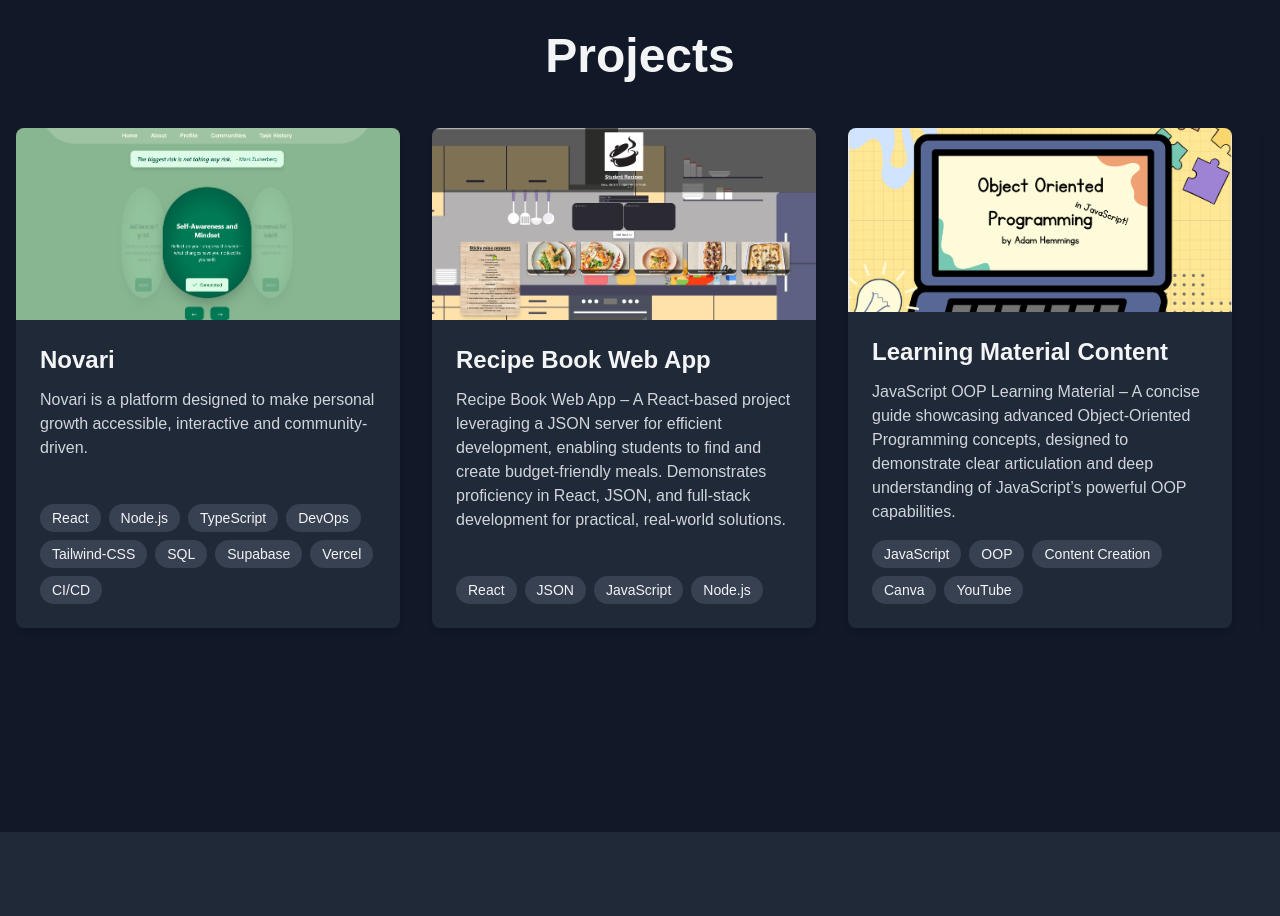
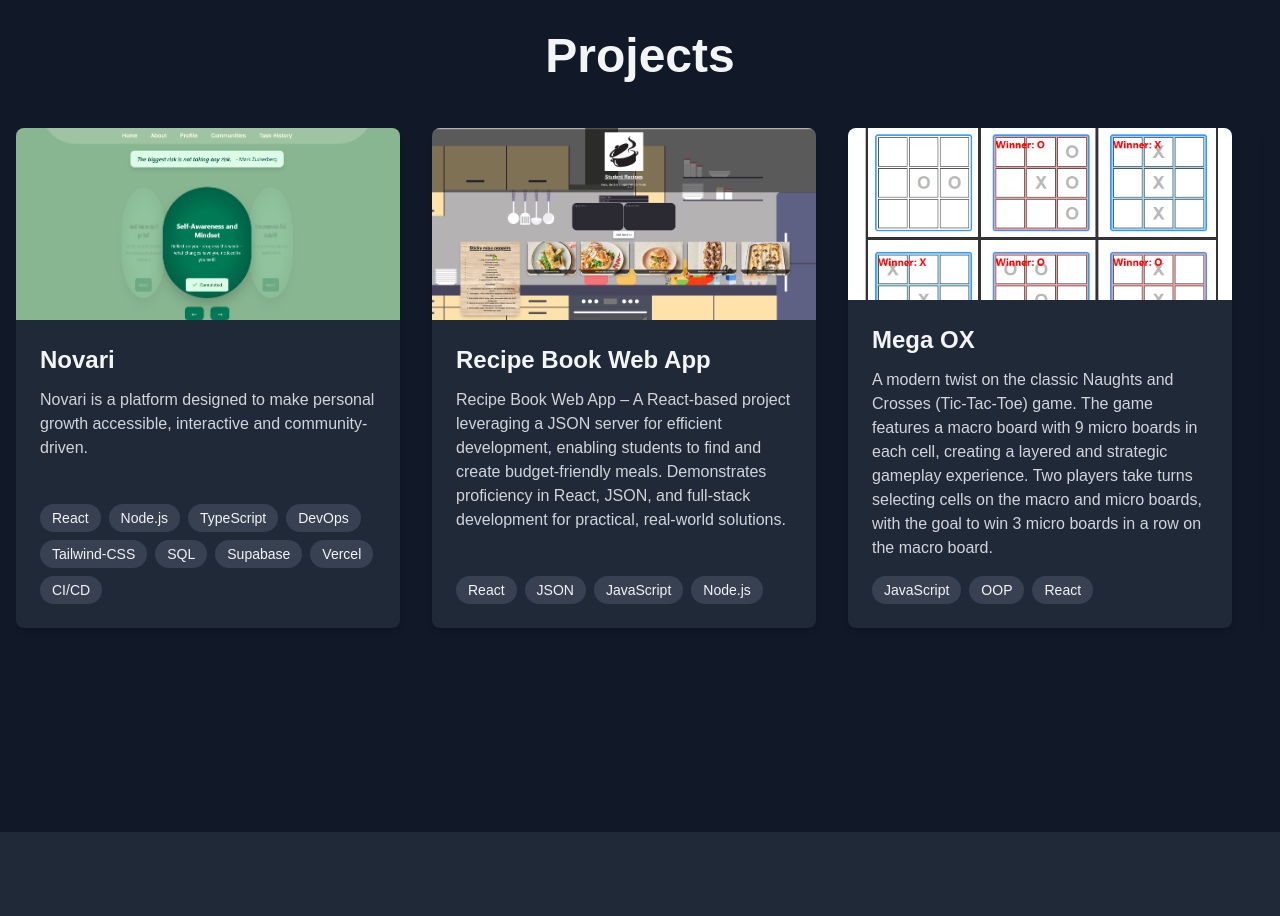
Before and after one commit to AJHemmings/portfolio, a Next.js app: page / in a window 1280 px wide. Shown: the part 2760-3676 px from the top of the page. Built offline with nearby package versions, Linux system fonts and the light colour scheme.

Commit message:
Added new project

```diff
--- a/src/components/Projects.tsx
+++ b/src/components/Projects.tsx
@@ -88,6 +88,28 @@ const projects: Project[] = [
   },
   {
     id: 4,
+    title: "Mega OX",
+    description:
+      "A modern twist on the classic Naughts and Crosses (Tic-Tac-Toe) game. The game features a macro board with 9 micro boards in each cell, creating a layered and strategic gameplay experience. Two players take turns selecting cells on the macro and micro boards, with the goal to win 3 micro boards in a row on the macro board.",
+    skills: ["JavaScript", "OOP", "React"],
+    image: "/megaoxpic1.png",
+    imageOne: "/megaoxpic1.png",
+    imageTwo: "/megaoxpic12.png",
+    currentState: "Beta - Deployed",
+    featuresInDevelopment: ["User Profiles", "Network Play"],
+    plannedFeatures: [
+      "Ladders",
+      "Profile Customization",
+      "Communication",
+      "Friends List",
+    ],
+    knownBugs: "N/A",
+    versionHistory: null,
+    repoLink: "https://github.com/AJHemmings/MEGA-OX",
+    deployedLink: "https://mega-ox.vercel.app/",
+  },
+  {
+    id: 5,
     title: "Learning Material Content",
     description:
       "JavaScript OOP Learning Material – A concise guide showcasing advanced Object-Oriented Programming concepts, designed to demonstrate clear articulation and deep understanding of JavaScript’s powerful OOP capabilities.",
@@ -104,29 +126,30 @@ const projects: Project[] = [
       "https://www.canva.com/design/DAGfo7sA0rE/r0849jAvieA1ryT9jX40oQ/edit?utm_content=DAGfo7sA0rE&utm_campaign=designshare&utm_medium=link2&utm_source=sharebutton",
     deployedLink: "https://youtu.be/89kiLc8i-B0",
   },
-  {
-    id: 5,
-    title: "Personal Movie Recommendations",
-    description:
-      "A personal recommendation app that gives you vector based similarity searches based on user input from a movie database using Pinecone AI.",
-    skills: ["React", "Node.js", "JavaScript"],
-    image: "/movie1.png",
-    imageOne: "/movie1.png",
-    imageTwo: "/movie2.png",
-    currentState: "Dev - Under development",
-    featuresInDevelopment: ["User signup", "User Profiles"],
-    plannedFeatures: [
-      "User lists - watched - watching - waiting",
-      "Customization options",
-      "Movie thumbnails",
-      "Comment sections",
-    ],
-    knownBugs:
-      "Database is currently offline | CSS scrolling on sides refreshes everytime a character is typed on the keyboard",
-    versionHistory: null,
-    repoLink: "https://github.com/AJHemmings/Movie-Recommendation-Library",
-    deployedLink: "https://movie-recommendation-library.vercel.app/",
-  },
+
+  // {
+  //   id: 5,
+  //   title: "Personal Movie Recommendations",
+  //   description:
+  //     "A personal recommendation app that gives you vector based similarity searches based on user input from a movie database using Pinecone AI.",
+  //   skills: ["React", "Node.js", "JavaScript"],
+  //   image: "/movie1.png",
+  //   imageOne: "/movie1.png",
+  //   imageTwo: "/movie2.png",
+  //   currentState: "Dev - Under development",
+  //   featuresInDevelopment: ["User signup", "User Profiles"],
+  //   plannedFeatures: [
+  //     "User lists - watched - watching - waiting",
+  //     "Customization options",
+  //     "Movie thumbnails",
+  //     "Comment sections",
+  //   ],
+  //   knownBugs:
+  //     "Database is currently offline | CSS scrolling on sides refreshes everytime a character is typed on the keyboard",
+  //   versionHistory: null,
+  //   repoLink: "https://github.com/AJHemmings/Movie-Recommendation-Library",
+  //   deployedLink: "https://movie-recommendation-library.vercel.app/",
+  // },
 ];
 
 // Project cards
```
Also changed, not shown: public/megaoxpic1.png, public/megaoxpic2.png (added).
